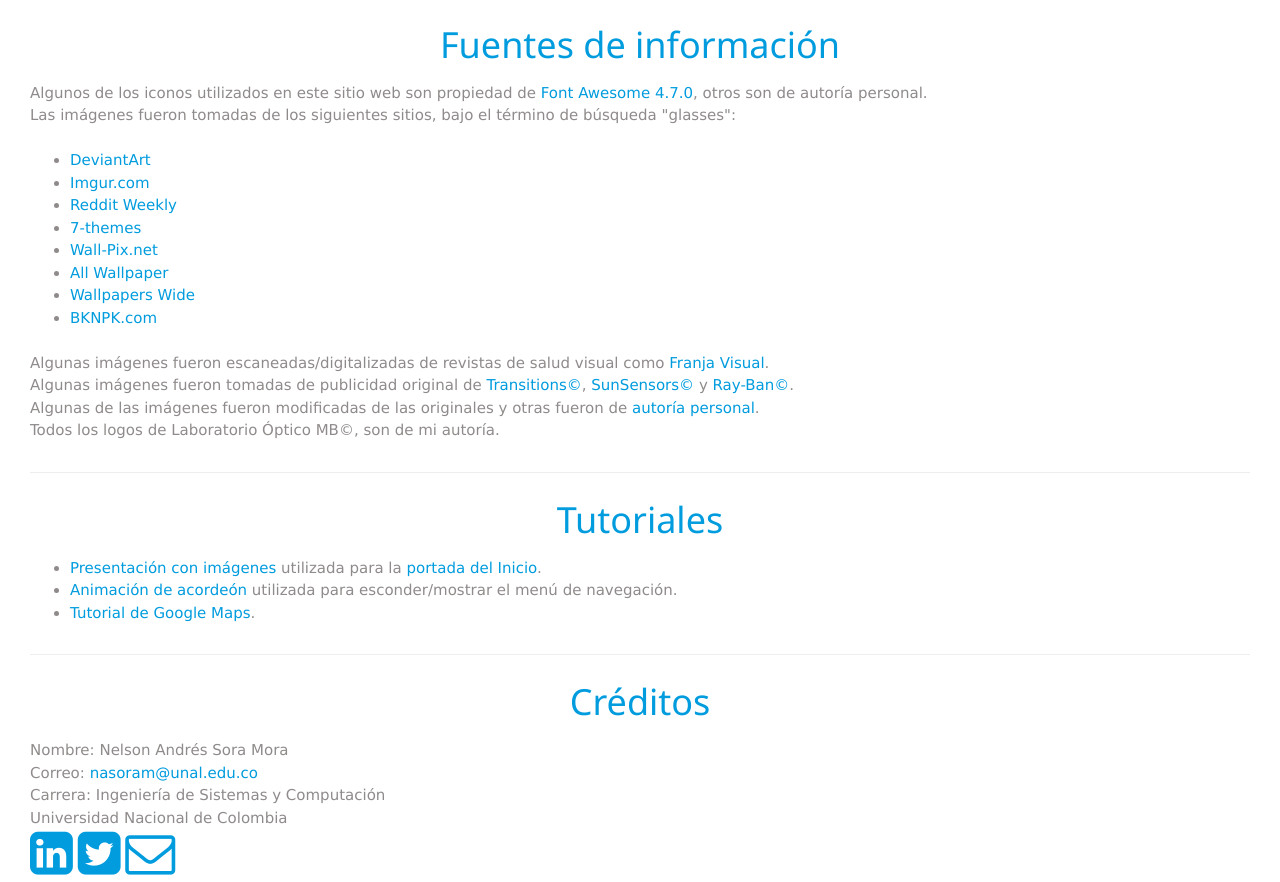
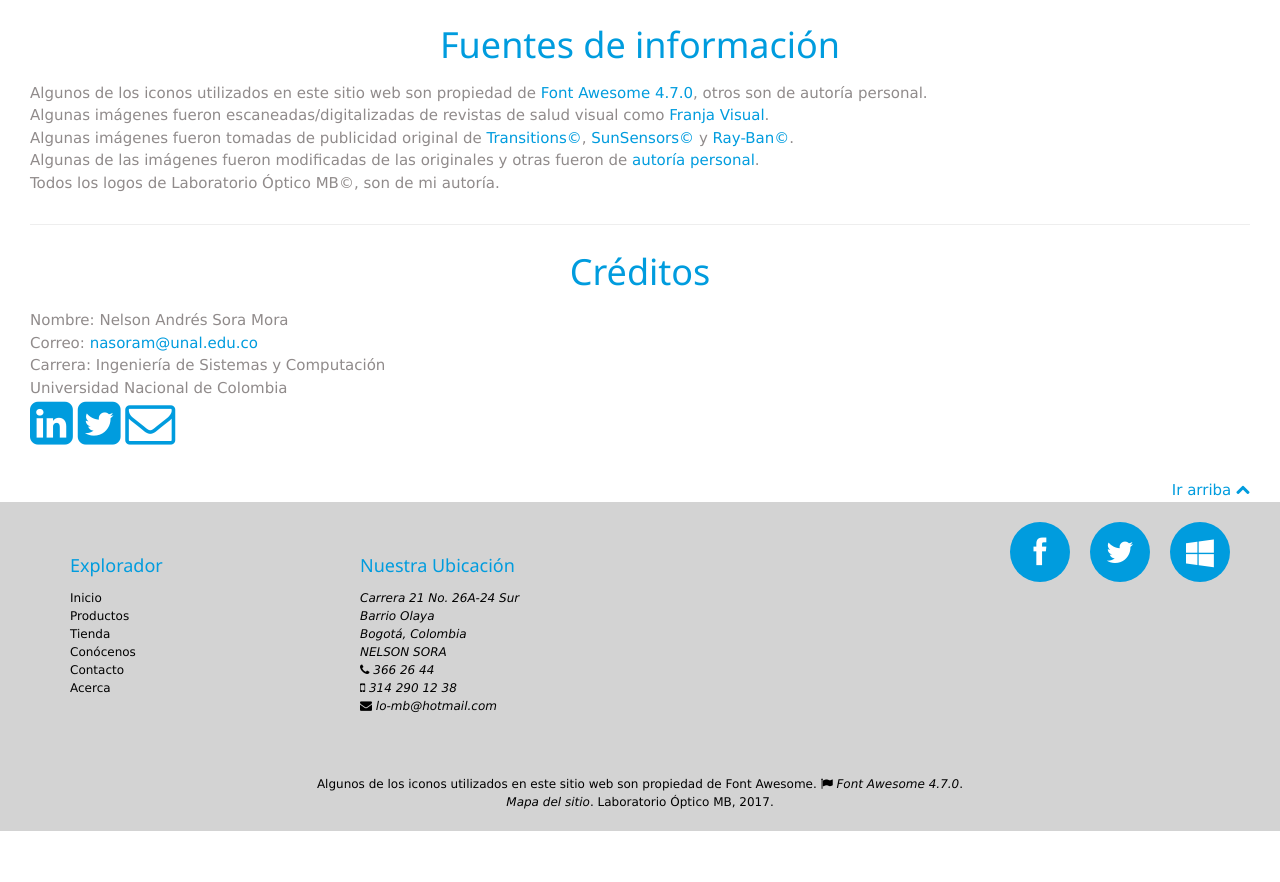
Before and after one commit to nasoram/grafica-interactiva, a plain HTML site: page acerca.html in a window 1280 px wide. Shown: the part 1253-2135 px from the top of the page. After the commit the page ends 2084 px from the top, so only its background shows below. Drawn offline with Linux system fonts and the light colour scheme; files whose address does not match are found by name.

Commit message:
Update acerca.html

```diff
--- a/acerca.html
+++ b/acerca.html
@@ -136,19 +136,6 @@
             <div class="enlaces">
                 <p>Algunos de los iconos utilizados en este sitio web son propiedad de <a href="http://fontawesome.io/">Font Awesome 4.7.0</a>, otros son de autoría personal.
                 <br>
-                Las imágenes fueron tomadas de los siguientes sitios, bajo el término de búsqueda "glasses":
-                <br><br>
-                <ul>
-                    <li><a href="www.deviantart.com">DeviantArt</a></li>
-                    <li><a href="http://i.imgur.com">Imgur.com</a></li>
-                    <li><a href="http://www.redditweekly.com">Reddit Weekly</a></li>
-                    <li><a href="http://7-themes.com">7-themes</a></li>
-                    <li><a href="http://www.wall-pix.net">Wall-Pix.net</a></li>
-                    <li><a href="https://www.allwallpaper.in">All Wallpaper</a></li>
-                    <li><a href="http://wallpaperswide.com">Wallpapers Wide</a></li>
-                    <li><a href="http://bknpk.com/">BKNPK.com</a></li>
-                </ul>
-                <br>
                 Algunas imágenes fueron escaneadas/digitalizadas de revistas de salud visual como <a href="http://www.grupofranja.com/index.php/revistas">Franja Visual</a>.
                 <br>
                 Algunas imágenes fueron tomadas de publicidad original de <a href="www.transitions.com/es-co/">Transitions&copy;</a>,
@@ -157,21 +144,6 @@
                 Algunas de las imágenes fueron modificadas de las originales y otras fueron de <a href="productos.html#gafasgraduadas">autoría personal</a>.
                 <br>
                 Todos los logos de Laboratorio Óptico MB&copy;, son de mi autoría.</p>
-            </div>
-        </div>
-        <div class="grupo">
-            <!--Se le asigna el nombre "tutoriales" para que pueda ser relacionada esta sección
-            en la página de mapa del sitio.-->
-            <div class="encabezado"><a name="tutoriales"></a>
-                <hr>
-                <h1>Tutoriales</h1>
-            </div>
-            <div class="enlaces">
-                <ul>
-                    <li><a href="https://www.w3schools.com/w3css/w3css_slideshow.asp">Presentación con imágenes</a> utilizada para la <a href="index.html#portada">portada del Inicio</a>.</li>
-                    <li><a href="https://www.w3schools.com/howto/howto_js_accordion.asp">Animación de acordeón</a> utilizada para esconder/mostrar el menú de navegación.</li>
-                    <li><a href="https://www.w3schools.com/graphics/google_maps_intro.asp">Tutorial de Google Maps</a>.</li>
-                </ul>
             </div>
         </div>
         <div class="grupo">
```
